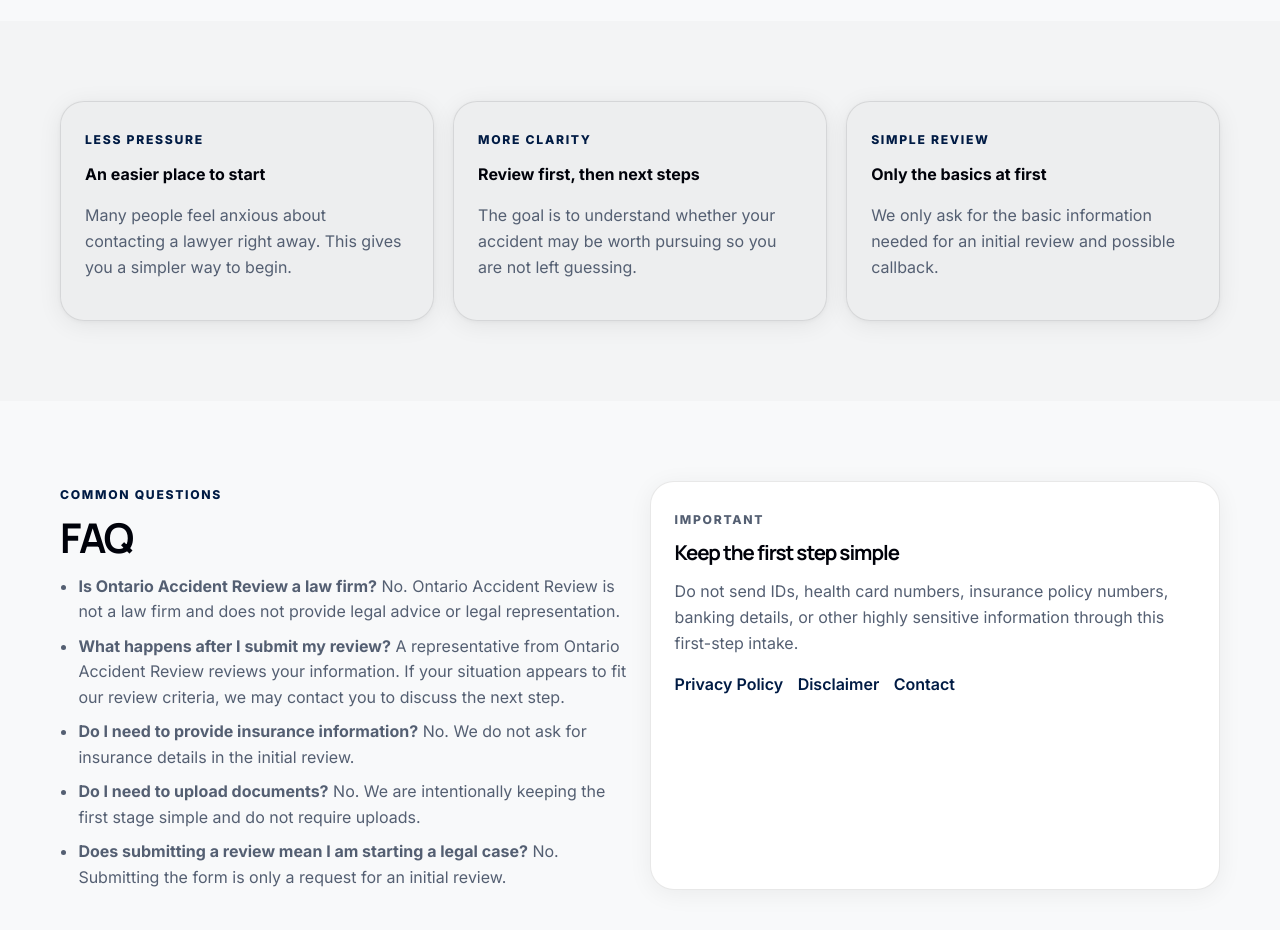
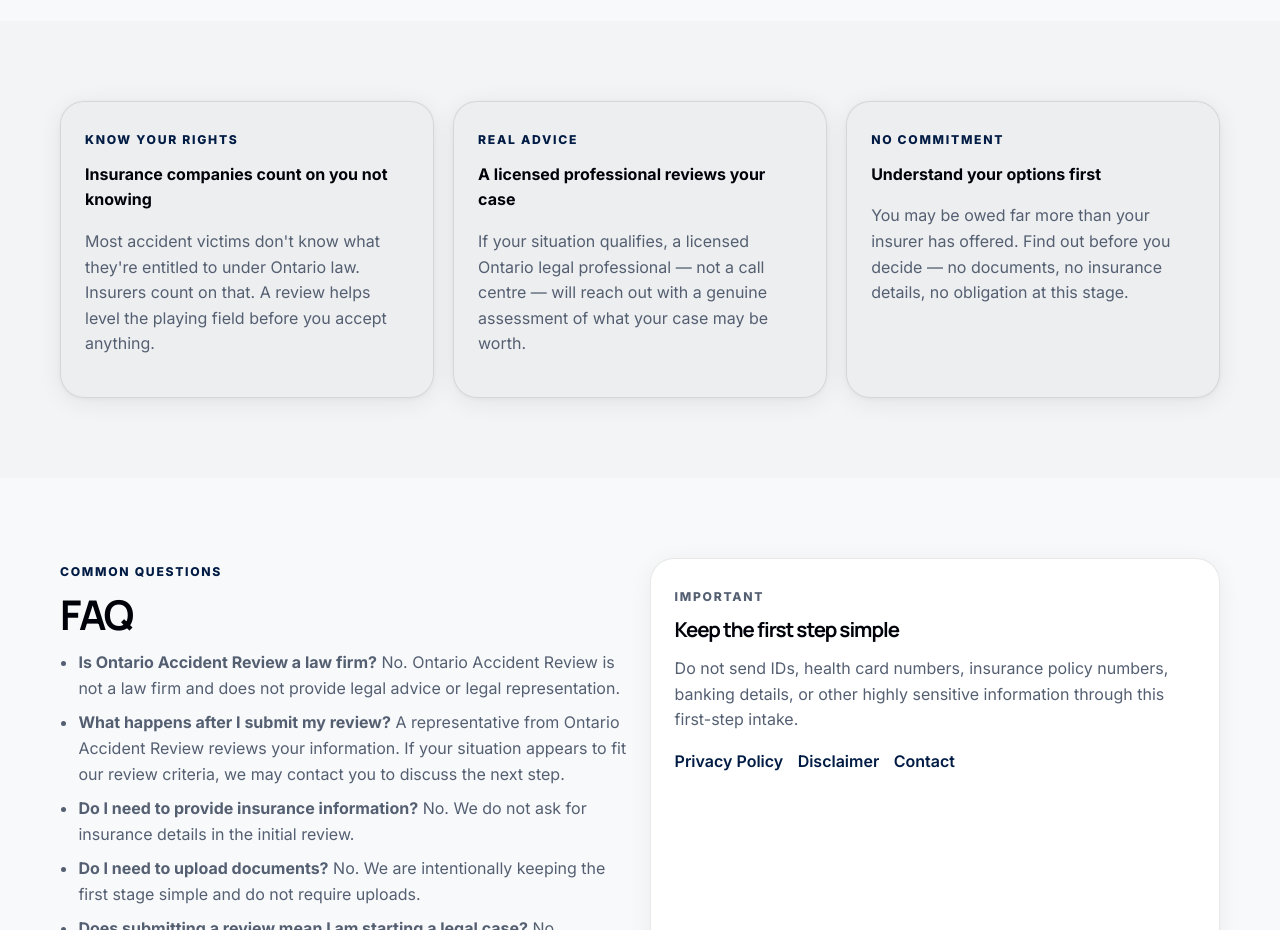
Before and after one commit to jyoung905/OARreal, a Next.js app: page / in a window 1280 px wide. Shown: the part 2380-3310 px from the top of the page. Built offline with nearby package versions, Linux system fonts and the light colour scheme.

Commit message:
Sharpen homepage messaging — emphasize licensed professional and insurance rights

```diff
--- a/components/ValueSection.jsx
+++ b/components/ValueSection.jsx
@@ -1,19 +1,19 @@
 export function ValueSection() {
   const items = [
     {
-      label: 'Less pressure',
-      title: 'An easier place to start',
-      body: 'Many people feel anxious about contacting a lawyer right away. This gives you a simpler way to begin.'
+      label: 'Know your rights',
+      title: 'Insurance companies count on you not knowing',
+      body: 'Most accident victims don\'t know what they\'re entitled to under Ontario law. Insurers count on that. A review helps level the playing field before you accept anything.'
     },
     {
-      label: 'More clarity',
-      title: 'Review first, then next steps',
-      body: 'The goal is to understand whether your accident may be worth pursuing so you are not left guessing.'
+      label: 'Real advice',
+      title: 'A licensed professional reviews your case',
+      body: 'If your situation qualifies, a licensed Ontario legal professional — not a call centre — will reach out with a genuine assessment of what your case may be worth.'
     },
     {
-      label: 'Simple review',
-      title: 'Only the basics at first',
-      body: 'We only ask for the basic information needed for an initial review and possible callback.'
+      label: 'No commitment',
+      title: 'Understand your options first',
+      body: 'You may be owed far more than your insurer has offered. Find out before you decide — no documents, no insurance details, no obligation at this stage.'
     }
   ];
 
```
